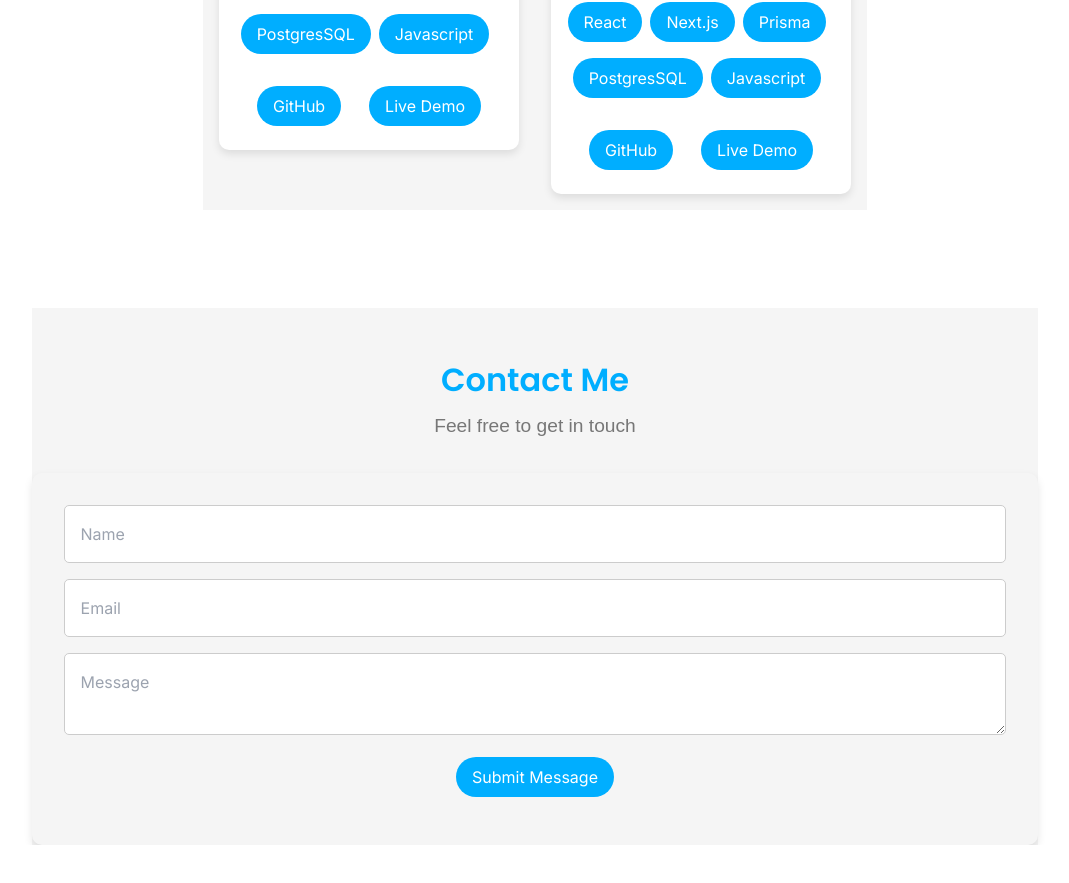
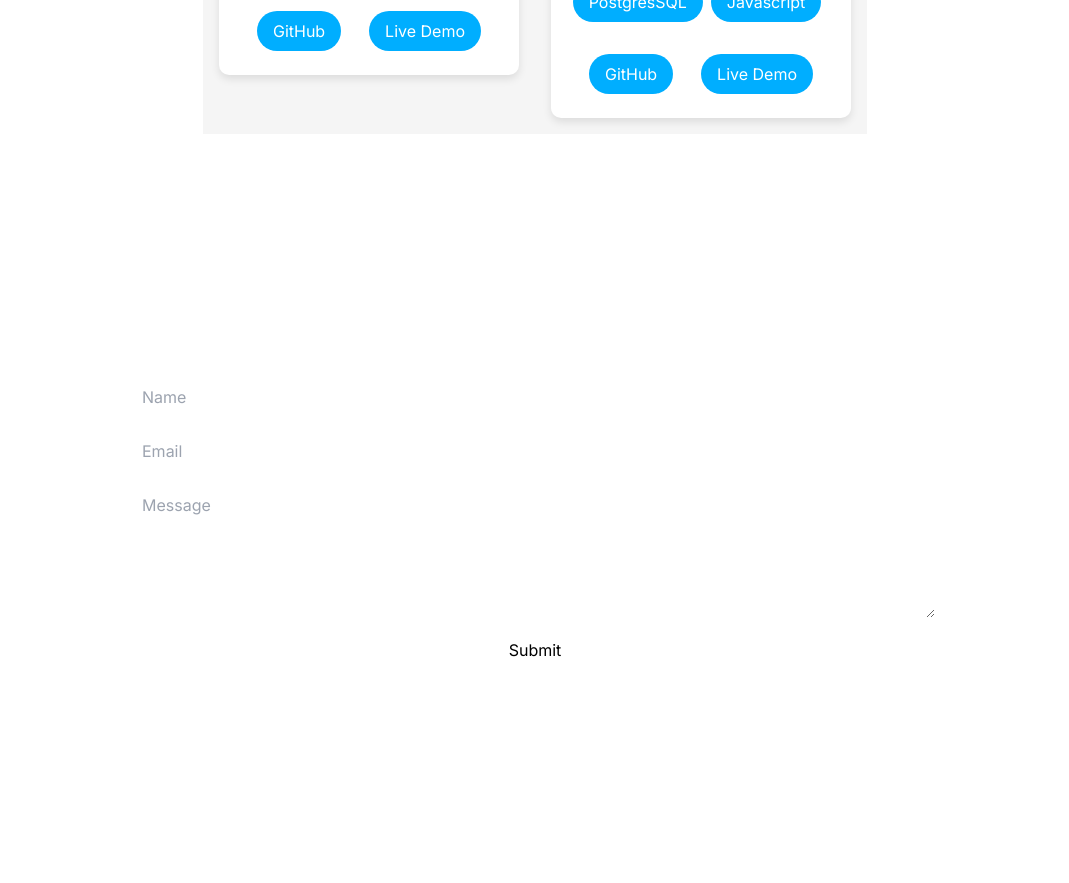
Before and after one commit to chrisxsolo/personalwebsite, a Next.js app: page / in a window 1280 px wide. Shown: the part 1920-2803 px from the top of the page, without its empty margins (105-1174 px from the left). Before the commit the page ends 2765 px from the top, so only its background shows below. Built offline with nearby package versions, Linux system fonts and the light colour scheme; a web font is replaced by a local one.

Commit message:
pls dont break

```diff
--- a/app/home.module.css
+++ b/app/home.module.css
@@ -457,3 +457,26 @@
   transform: scale(1.1);
   background-color: #008ad6;
 }
+
+.container {
+  display: flex;
+  min-height: 100vh;
+  align-items: center;
+  justify-content: center;
+}
+
+.form {
+  display: flex;
+  flex-direction: column;
+  width: 50rem;
+}
+
+.inputField {
+  margin: 10px 0;
+  padding: 5px 7px;
+}
+
+.button {
+  cursor: pointer;
+  padding: 10px 0px;
+}
--- a/app/page.js
+++ b/app/page.js
@@ -1,10 +1,70 @@
-import React from 'react';
+"use client";
+import { React, useState}  from 'react';
 import Image from 'next/image';
 import { FaHtml5, FaCss3, FaJs, FaReact, FaJava, FaPython, FaLinkedin, FaGithub } from 'react-icons/fa';
 import styles from './home.module.css';
 import NavBar from "./components/NavBar"
 
 export default function Home() {
+
+
+  const [inputs, setInputs] = useState({
+		name: '',
+		email: '',
+		message: '',
+	})
+
+	const [form, setForm] = useState('')
+
+	const handleChange = (e) => {
+		setInputs((prev) => ({
+			...prev,
+			[e.target.id]: e.target.value,
+		}))
+	}
+
+	const onSubmitForm = async (e) => {
+
+		e.preventDefault()
+
+		if (inputs.name && inputs.email && inputs.message) {
+			setForm({ state: 'loading' })
+			try {
+				const res = await fetch(`api/contact`, {
+					method: 'POST',
+					headers: {
+						'Content-Type': 'application/json',
+					},
+					body: JSON.stringify(inputs),
+				})
+
+				const { error } = await res.json()
+
+				if (error) {
+					setForm({
+						state: 'error',
+						message: error,
+					})
+					return
+				}
+
+				setForm({
+					state: 'success',
+					message: 'Your message was sent successfully.',
+				})
+				setInputs({
+					name: '',
+					email: '',
+					message: '',
+				})
+			} catch (error) {
+				setForm({
+					state: 'error',
+					message: 'Something went wrong',
+				})
+			}
+		}
+	}
   return (
     <section id="home" className={styles['landing-page']}>
        <NavBar />
@@ -116,26 +176,46 @@ export default function Home() {
         </div>
       </section>
       <section id="contact" className={styles.section}>
-        <div className={styles['contact-container']}>
-          <div className={styles['contact-title']}>
-            <h2>Contact Me</h2>
-            <p>Feel free to get in touch</p>
-          </div>
-          <div className={styles['contact-form']}>
-            <div className={styles['form-row']}>
-              <input type="text" placeholder="Name" required />
-            </div>
-            <div className={styles['form-row']}>
-              <input type="email" placeholder="Email" required />
-            </div>
-            <div className={styles['form-row']}>
-              <textarea placeholder="Message" required></textarea>
-            </div>
-            <div className={styles['form-row']}>
-              <button className={styles['submit-button']}>Submit Message</button>
-            </div>
-          </div>
-        </div>
+      <div className={styles.container}>
+			<form className={styles.form} onSubmit={(e) => onSubmitForm(e)}>
+				<input
+					id='name'
+					type='text'
+					value={inputs.name}
+					onChange={handleChange}
+					className={styles.inputField}
+					placeholder='Name'
+					required
+				/>
+				<input
+					id='email'
+					type='email'
+					value={inputs.email}
+					onChange={handleChange}
+					className={styles.inputField}
+					placeholder='Email'
+					required
+				/>
+				<textarea
+					id='message'
+					type='text'
+					value={inputs.message}
+					onChange={handleChange}
+					className={styles.inputField}
+					placeholder='Message'
+					rows='5'
+					required
+				/>
+				<input type='submit' className={styles.button} />
+				{form.state === 'loading' ? (
+					<div>Sending....</div>
+				) : form.state === 'error' ? (
+					<div>{form.message}</div>
+				) : (
+					form.state === 'success' && <div>Sent successfully</div>
+				)}
+			</form>
+		</div>
       </section>
     </section>
   );
--- a/package.json
+++ b/package.json
@@ -14,6 +14,7 @@
     "eslint": "8.47.0",
     "eslint-config-next": "13.4.18",
     "next": "13.4.18",
+    "nodemailer": "^6.9.4",
     "postcss": "8.4.28",
     "react": "18.2.0",
     "react-dom": "18.2.0",
```
Also changed, not shown: app/api/contact.js (added, +29 -0 lines), 2 other files (tests, documents, lock files or other folders).
